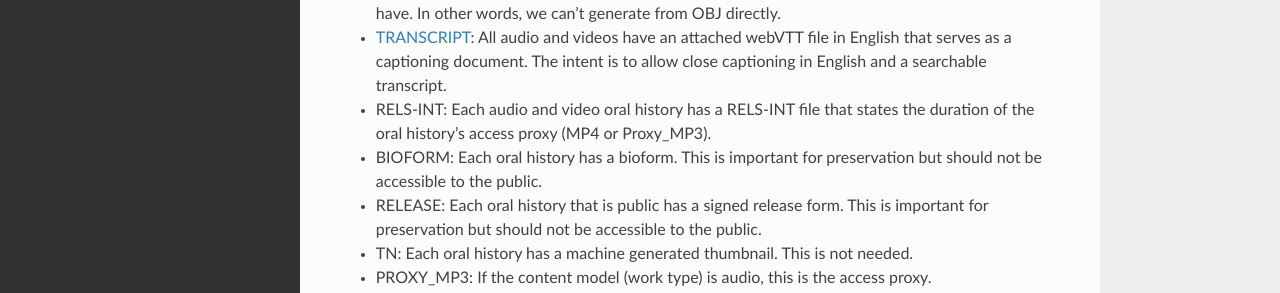
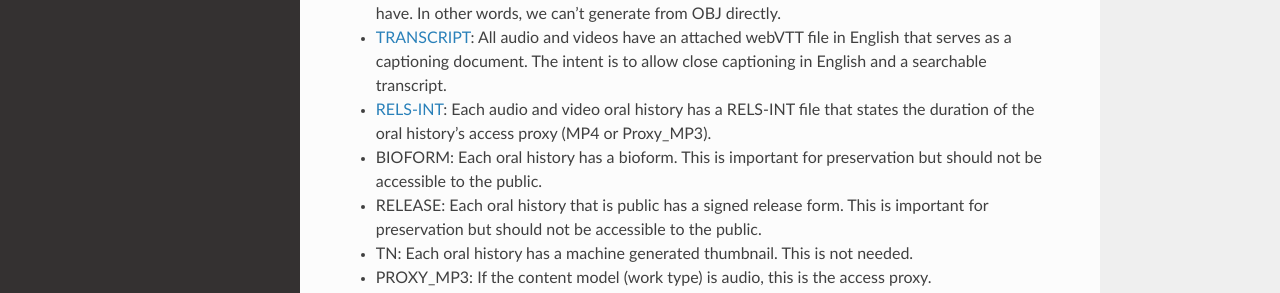
Before and after one commit to markpbaggett/rfta_data_models, a Sphinx documentation site: the page built from docs/source/data/1_fedora_object.rst, in a window 1280 px wide and 1253 px high. Shown: the part 726-1019 px from the top of the window. Built offline with Sphinx 7.4.7 and the Read the Docs theme 2.0.0, drawn with Linux system fonts in a browser that asks for light colours; some of the changed lines change nothing that is shown.

Commit message:
Add link to RELS-INT.

```diff
--- a/docs/source/data/1_fedora_object.rst
+++ b/docs/source/data/1_fedora_object.rst
@@ -19,10 +19,10 @@
 * `POLICY <4_policy.html>`__: this is typically the file that we use to describe read and write permissions. Unlike the RELS-EXT, it's where the magic actually happens.
 * TECHMD:  This is a xml document that includes technical metadata about the OBJ datastream specifically.  It is not useful for migration as Islandora only cares about capturing this for the OBJ.
 * MP4: If the content model (work type) is video, this is the access proxy.  It originates from the preservation OBJ, but includes human edited content that the preservation object does not have.  In other words, we can't generate from OBJ directly.
-* `TRANSCRIPT <5_transcripts.html>`_: All audio and videos have an attached webVTT file in English that serves as a captioning document. The intent is to allow close captioning in English and a searchable transcript.
-* RELS-INT: Each audio and video oral history has a RELS-INT file that states the duration of the oral history's access proxy (MP4 or Proxy_MP3).
+* `TRANSCRIPT <5_transcripts.html>`__: All audio and videos have an attached webVTT file in English that serves as a captioning document. The intent is to allow close captioning in English and a searchable transcript.
+* `RELS-INT <6_rels_int.rst>`__: Each audio and video oral history has a RELS-INT file that states the duration of the oral history's access proxy (MP4 or Proxy_MP3).
 * BIOFORM: Each oral history has a bioform.  This is important for preservation but should not be accessible to the public.
 * RELEASE: Each oral history that is public has a signed release form.  This is important for preservation but should not be accessible to the public.
 * TN: Each oral history has a machine generated thumbnail.  This is not needed.
 * PROXY_MP3: If the content model (work type) is audio, this is the access proxy.
-* `TRANSCRIPT-ES <5_transcripts.html>`_: Oral histories conducted in Spanish have an English and a Spanish vtt file that is relevant for closed captioning and a searchable transcript.
+* `TRANSCRIPT-ES <5_transcripts.html>`__: Oral histories conducted in Spanish have an English and a Spanish vtt file that is relevant for closed captioning and a searchable transcript.
```
